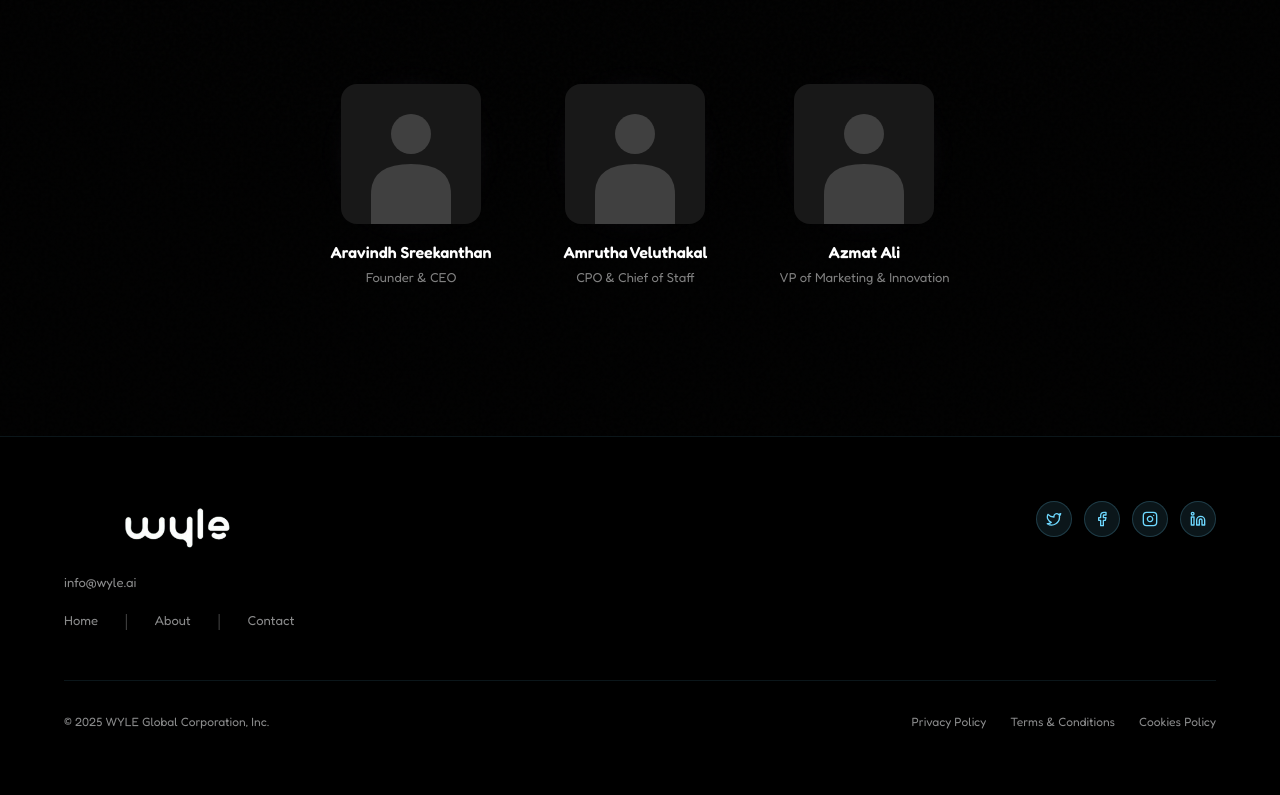
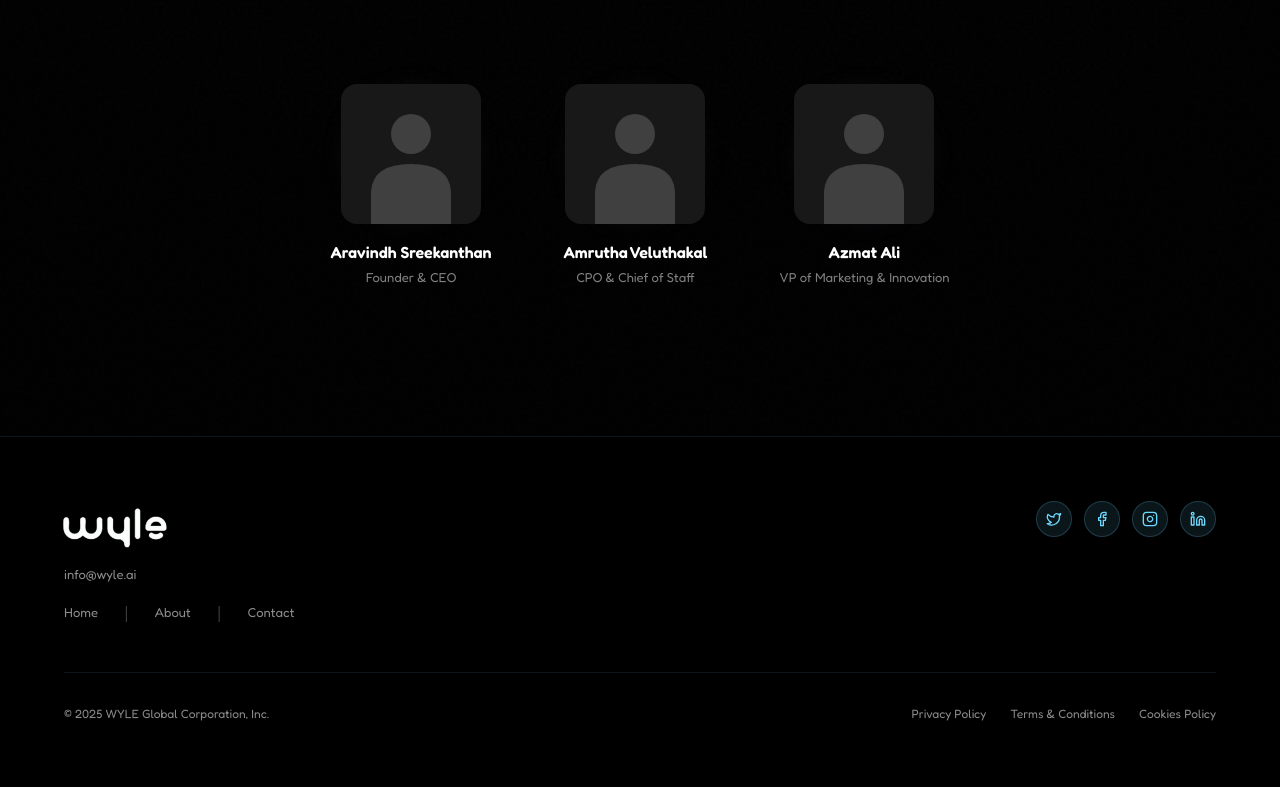
Before and after one commit to omyadav-wyle/the-wyle-web, a React (Vite) app: page /about in a window 1280 px wide. Shown: the part 2859-3654 px from the top of the page. Built offline with nearby package versions, Linux system fonts and the light colour scheme.

Commit message:
Added the wyle logo alignment.

```diff
--- a/src/components/Footer.tsx
+++ b/src/components/Footer.tsx
@@ -9,17 +9,21 @@ export function Footer() {
       <div className="max-w-7xl mx-auto">
         {/* Top Section */}
         <div className="flex items-start justify-between mb-12">
+
           {/* Left - Logo, Email, and Navigation Links */}
-          <div className="flex-shrink-0 flex flex-col">
+          {/* FIXED: Added 'items-start' to force left alignment of children */}
+          <div className="flex-shrink-0 flex flex-col items-start">
             <img
               src={logoImage}
               alt="wyle"
-              className="mb-4"
+              className="h-14"
               style={{
                 width: 'auto',
-                height: '56px',
                 objectFit: 'contain',
-                display: 'block'
+                display: 'block',
+                marginBottom: '8px',
+                // Removed explicit margins as items-start handles this
+                marginLeft: '-15px',
               }}
             />
             <a
@@ -31,10 +35,12 @@ export function Footer() {
                 fontWeight: 400,
                 color: '#C5C6C7',
                 opacity: 0.7,
+                display: 'block',
               }}
             >
               info@wyle.ai
             </a>
+
             {/* Navigation Links */}
             <div className="flex gap-6 items-center">
               <Link
@@ -88,7 +94,7 @@ export function Footer() {
                 href="https://twitter.com/wyle"
                 target="_blank"
                 rel="noopener noreferrer"
-                className="flex items-center justify-center w-9 h-9 rounded-full transition-all"
+                className="flex items-center justify-center w-9 h-9 rounded-full transition-all hover:bg-white/10"
                 style={{
                   background: 'rgba(110, 216, 255, 0.1)',
                   border: '1px solid rgba(110, 216, 255, 0.2)',
@@ -100,7 +106,7 @@ export function Footer() {
                 href="https://facebook.com/wyle"
                 target="_blank"
                 rel="noopener noreferrer"
-                className="flex items-center justify-center w-9 h-9 rounded-full transition-all"
+                className="flex items-center justify-center w-9 h-9 rounded-full transition-all hover:bg-white/10"
                 style={{
                   background: 'rgba(110, 216, 255, 0.1)',
                   border: '1px solid rgba(110, 216, 255, 0.2)',
@@ -112,7 +118,7 @@ export function Footer() {
                 href="https://instagram.com/wyle"
                 target="_blank"
                 rel="noopener noreferrer"
-                className="flex items-center justify-center w-9 h-9 rounded-full transition-all"
+                className="flex items-center justify-center w-9 h-9 rounded-full transition-all hover:bg-white/10"
                 style={{
                   background: 'rgba(110, 216, 255, 0.1)',
                   border: '1px solid rgba(110, 216, 255, 0.2)',
@@ -124,7 +130,7 @@ export function Footer() {
                 href="https://linkedin.com/company/wyle"
                 target="_blank"
                 rel="noopener noreferrer"
-                className="flex items-center justify-center w-9 h-9 rounded-full transition-all"
+                className="flex items-center justify-center w-9 h-9 rounded-full transition-all hover:bg-white/10"
                 style={{
                   background: 'rgba(110, 216, 255, 0.1)',
                   border: '1px solid rgba(110, 216, 255, 0.2)',
```
Lines whose indentation alone changed are shown as unchanged.
